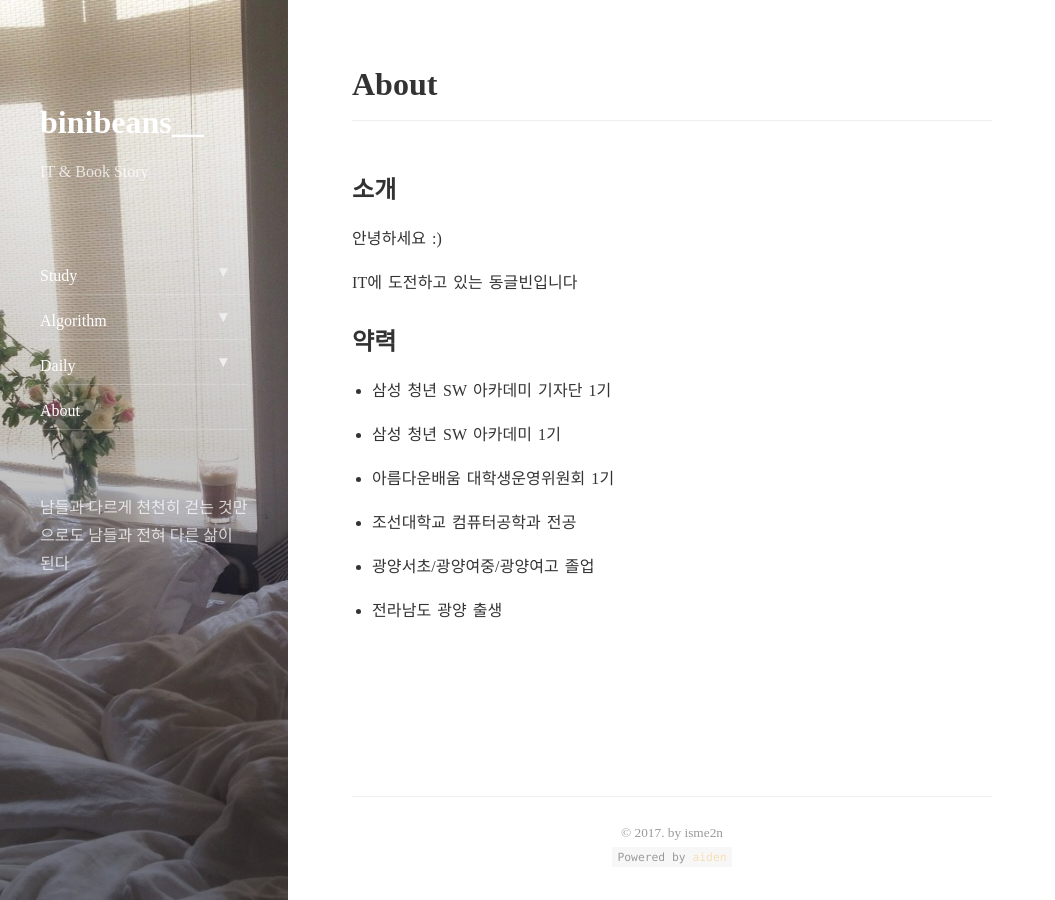
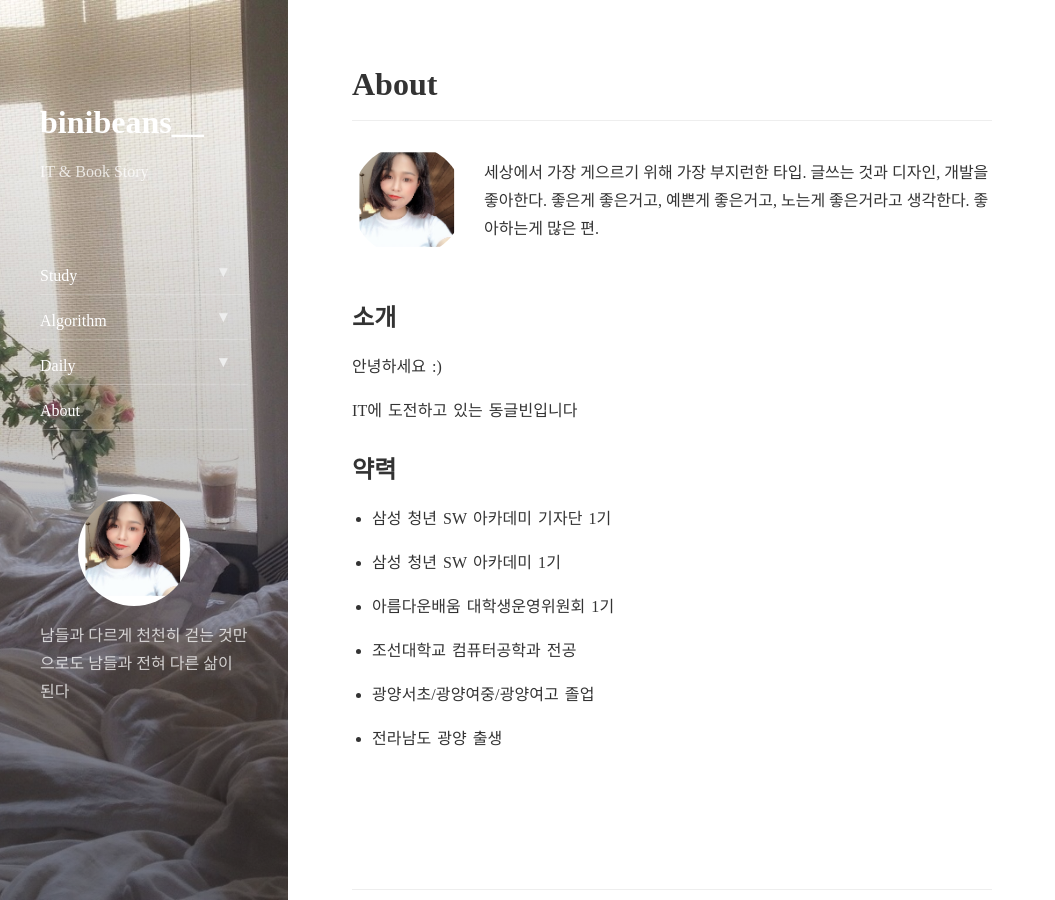
Before and after one commit to kimhyebin/kimhyebin.github.io, a Jekyll site: the page built from about.md, in a window 1280 px wide and 900 px high. Shown: the whole window, without its empty margins (0-1055 px from the left). Built offline with Jekyll 4.4.1, drawn with Linux system fonts in a browser that asks for light colours; nearby versions of some CDN libraries.

Commit message:
Edit profile

```diff
--- a/_data/authors.yml
+++ b/_data/authors.yml
@@ -1,16 +1,15 @@
 # The primary author of this blog.
 # Must be the same as `author` in `_config.yml`.
 # Change `qwtel` to your shortname (used in the front matter to set a page's author, e.g. `author: qwtel`).
-  kimhyebin:
-  name:              hyebin kim
-  email:              rlagpqls123@naver.com
+isme2n:
+  name:              aiden min
+  email:             zooqzqz@gmail.com
 
   # Used at the bottom of each page and at the top of the `about` layout
   # Markdown enabled, can use multiple paragraphs (enabled by `|`)
-  about:         >
- 남들과 다르게 천천히 걷는 것만으로도 남들과 전혀 다른 삶이 된다
-
-
+  about:             |
+    세상에서 가장 게으르기 위해 가장 부지런한 타입.
+    글쓰는 것과 디자인, 개발을 좋아한다. 좋은게 좋은거고, 예쁜게 좋은거고, 노는게 좋은거라고 생각한다. 좋아하는게 많은 편.
   # This photo will be used in the about section
   picture:
     src:             /assets/img/me.jpeg
@@ -23,7 +22,7 @@
   # Comment/uncommet to show/hide
   # Icons appear in order, can be rearranged:
   social:
-    #facebook:        zooqzqz
+    facebook:        zooqzqz
     # twitter:         <username>
     # google:          <number>
     # vk:              <username>
@@ -33,7 +32,7 @@
     # spotify:         <user>/<number>
     # soundcloud:      <username>
     # lastfm:          <username>
-    # instagram:      binibeans__
+    # instagram:       <username>
     # flickr:          <string@string>
     # 500px:           <username>
     # dribbble:        <username>
@@ -47,7 +46,7 @@
     # pinterest:       <username>
     # foursquare:      <number>
     # yelp:            <string>
-    github:          kimhyebin
+    github:          isme2n
     # stackoverflow:   <number/username>
     # npm:             <username>
     # hackernews:      <username>
@@ -58,8 +57,8 @@
     # delicious:       <username>
     # stumbleupon:     <username>
     # paypal:          <username>
-    email:           mailto:rlagpqls123@naver.com
-    rss:             https://kimhyebin.github.io/feed.xml
+    email:           mailto:zooqzqz@gmail.com
+    rss:             https://isme2n.github.io/feed.xml
 
 # Another author
 mdo:
@@ -69,7 +68,6 @@ mdo:
     Lorem ipsum dolor sit amet, consectetur adipiscing elit,
     sed do eiusmod tempor incididunt ut labore et dolore magna aliqua.
     Ut enim ad minim veniam, quis nostrud exercitation ullamco laboris nisi ut aliquip ex ea commodo consequat.
-
     Open `_data/authors.yml` to edit this text.
   picture:           https://placehold.it/128x128
   social:
```
